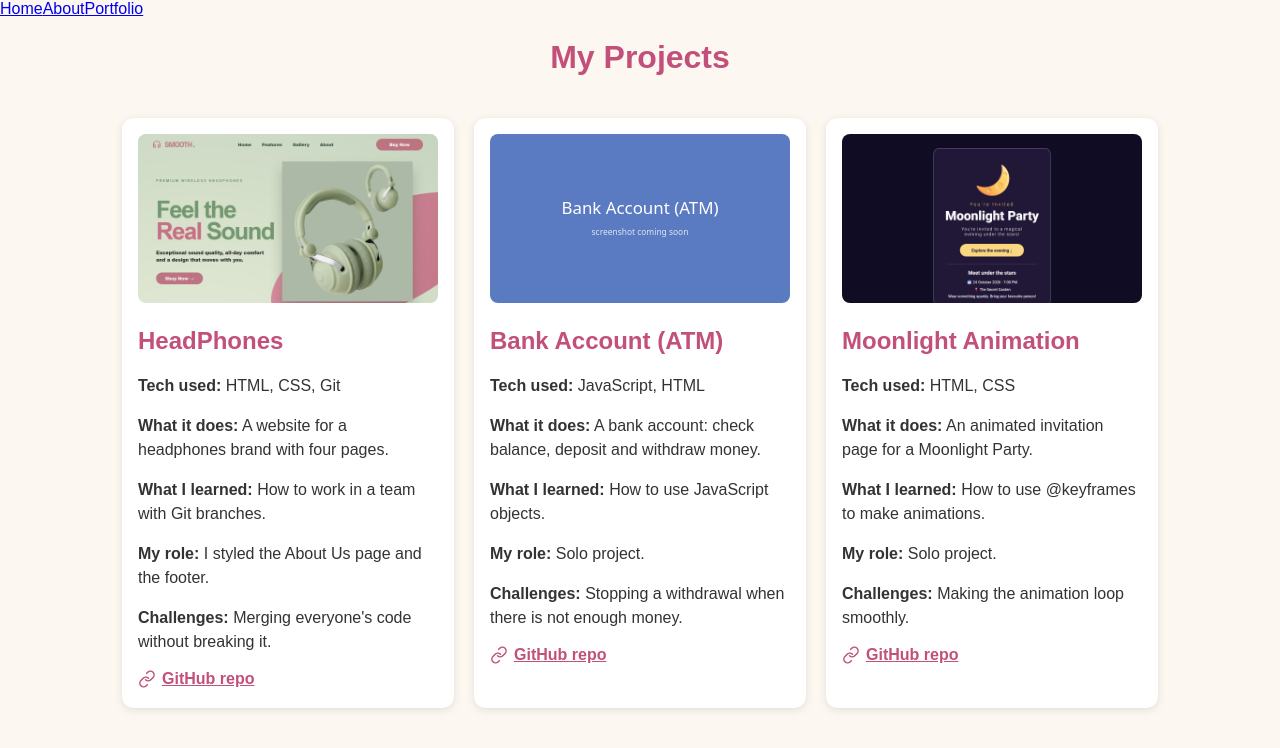
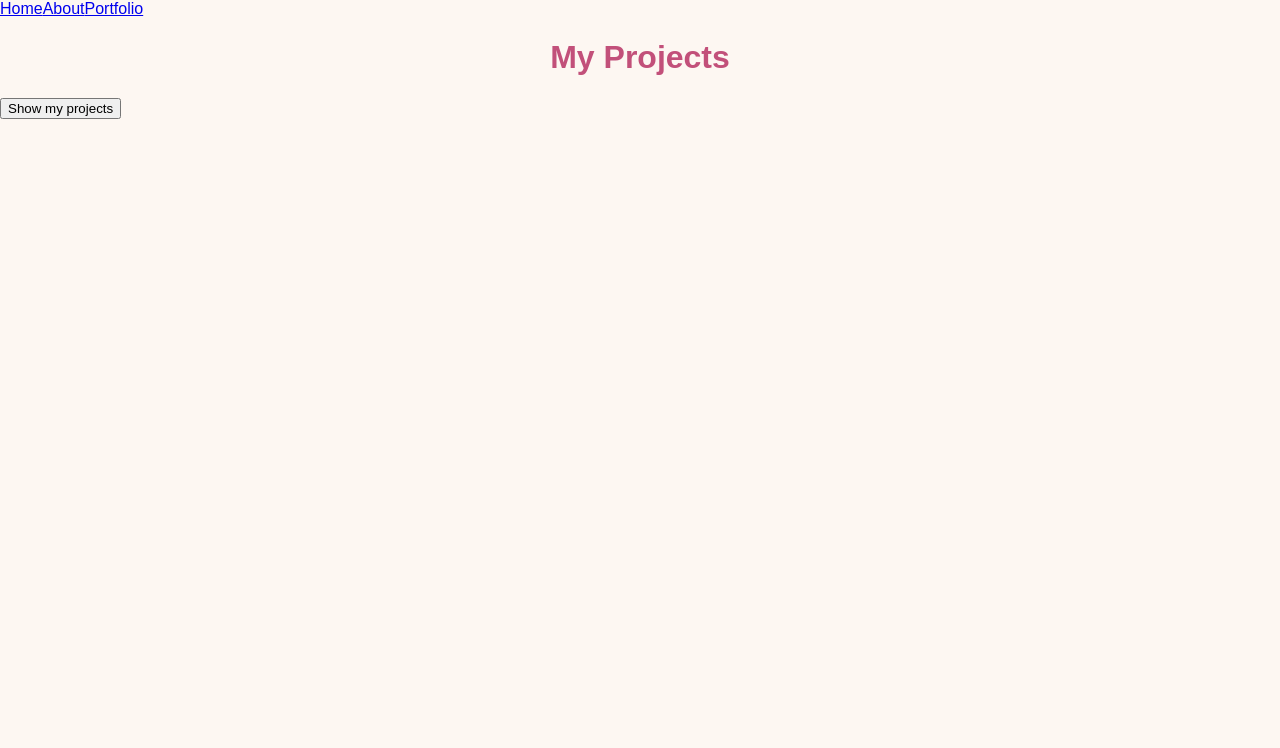
Before and after one commit to cheehaman-cyber/ReactR1Assign-Portfolio, a React (Vite) app: page /portfolio in a window 1280 px wide. Shown: the top 748 px of the page. Built offline with nearby package versions, Linux system fonts and the light colour scheme.

Commit message:
Add preview button with useState on Portfolio page
Projects are hidden by default (useState false)
Clicking "Show my projects" shows the 3 cards

```diff
--- a/src/Portfolio.jsx
+++ b/src/Portfolio.jsx
@@ -1,16 +1,26 @@
+import { useState } from "react";     // useState = lets the page REMEMBER a value
 import ProjectCard from "./components/ProjectCard";     // get my card component
 import headphonesPic from "./assets/headphones.png";    // screenshot of project 1
 import atmPic from "./assets/atm.svg";                  // project 2: placeholder (replace with atm.png later)
 import moonlightPic from "./assets/moonlight.png";      // screenshot of project 3
 
+
 function Portfolio() {                                  // the Portfolio PAGE
+    const [showProjects, setShowProjects] = useState(false); // memory: are the projects shown? starts as false = hidden
         return (
             <>
             <h1>My Projects</h1>
+
+            <button onClick={() => setShowProjects(true)}  // when clicked: change showProjects to true
+            >
+                Show my projects
+            </button>
+
+            {showProjects && (                              // IF showProjects is true, THEN show the cards
                 <div className="projects">
-                <ProjectCard                                    // CARD 1
+                    <ProjectCard
                     name="HeadPhones"
-                    screenshot={headphonesPic}                    // {curly braces} because it's an imported picture
+                    screenshot={headphonesPic}
                     github="https://github.com/Sharanyadussa-glitch/HeadPhones-Project"
                     tech="HTML, CSS, Git"
                     whatItDoes="A website for a headphones brand with four pages."
@@ -19,7 +29,7 @@ function Portfolio() {                                  // the Portfolio PAGE
                     challenges="Merging everyone's code without breaking it."
                 />
 
-                <ProjectCard                                    // CARD 2
+                        <ProjectCard                                  // CARD 2
                     name="Bank Account (ATM)"
                     screenshot={atmPic}
                     github="https://github.com/cheehaman-cyber/LessonJS05Assign-Objects-and-Scope"
@@ -30,7 +40,7 @@ function Portfolio() {                                  // the Portfolio PAGE
                     challenges="Stopping a withdrawal when there is not enough money."
                 />
 
-                <ProjectCard                                    // CARD 3
+                <ProjectCard                                  // CARD 3
                     name="Moonlight Animation"
                     screenshot={moonlightPic}
                     github="https://github.com/cheehaman-cyber/Lesson09Assign-AnimationMoonlight"
@@ -41,9 +51,10 @@ function Portfolio() {                                  // the Portfolio PAGE
                     challenges="Making the animation loop smoothly."
                 />
                 </div>
+            )}
             </>
         );
 }
 
 
-export default Portfolio;
+export default Portfolio;                         // send Portfolio out so App.jsx can use it
```
Lines whose indentation alone changed are shown as unchanged.
